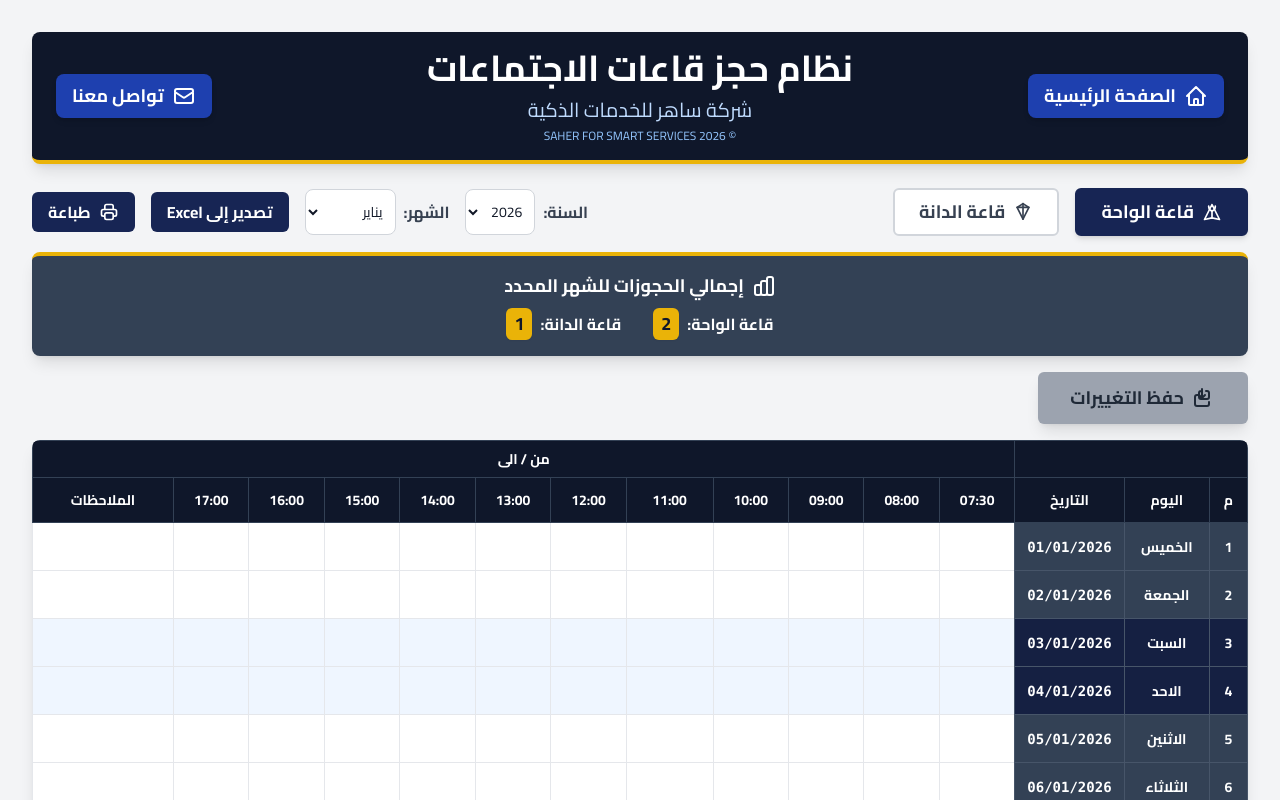
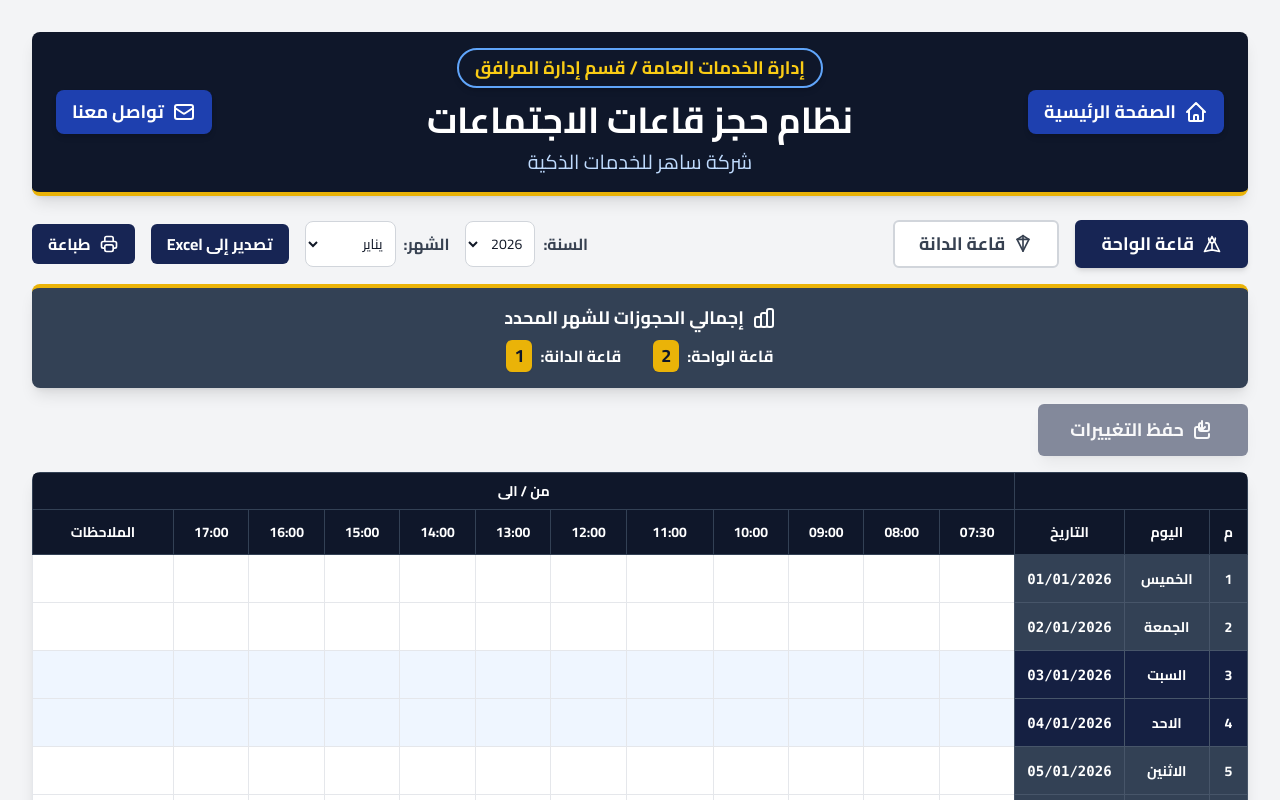
Before and after one commit to privatep88/hall, a React (Vite) app: page / in a window 1280 px wide. Shown: the top 800 px of the page. Built offline with nearby package versions, Linux system fonts and the light colour scheme.

Commit message:
feat: Simplify booking state management
Remove draft state and directly update the main bookings state. This establishes localStorage as the single source of truth and simplifies state synchronization. Introduce a flag for unsaved changes to manage save confirmation.

```diff
--- a/App.tsx
+++ b/App.tsx
@@ -49,7 +49,7 @@ const App: React.FC = () => {
     const [selectedHall, setSelectedHall] = useState<Hall>(Hall.AlWaha);
     const [currentDate, setCurrentDate] = useState(new Date());
 
-    // Load saved bookings from localStorage. This is the "source of truth".
+    // Single source of truth for bookings, loaded from localStorage.
     const [bookings, setBookings] = useState<Booking[]>(() => {
         try {
             const savedBookings = localStorage.getItem('hallBookings');
@@ -60,19 +60,13 @@ const App: React.FC = () => {
         }
     });
 
-    // Draft state for unsaved changes. All UI interactions modify this state.
-    const [draftBookings, setDraftBookings] = useState<Booking[]>([]);
+    // State to track if there are changes since the last manual save confirmation.
+    const [hasUnsavedChanges, setHasUnsavedChanges] = useState(false);
 
     // State for save button feedback
     const [saveStatus, setSaveStatus] = useState<'idle' | 'saving' | 'saved'>('idle');
 
-    // Sync draft with saved state on initial load or after a manual save.
-    useEffect(() => {
-        setDraftBookings(bookings);
-    }, [bookings]);
-
-
-    // Persist the main `bookings` state to localStorage whenever it changes.
+    // Persist bookings to localStorage automatically whenever they change.
     useEffect(() => {
         try {
             localStorage.setItem('hallBookings', JSON.stringify(bookings));
@@ -96,7 +90,7 @@ const App: React.FC = () => {
     };
 
     const handleBookingClick = (bookingId: string) => {
-        const bookingToEdit = draftBookings.find(b => b.id === bookingId);
+        const bookingToEdit = bookings.find(b => b.id === bookingId);
         if (bookingToEdit) {
             setModalInfo({ isOpen: true, bookingToEdit });
         }
@@ -109,7 +103,7 @@ const App: React.FC = () => {
     const handleSaveBooking = (bookingData: Omit<Booking, 'id' | 'hallId'>) => {
         const currentHall = modalInfo.bookingToEdit ? modalInfo.bookingToEdit.hallId : selectedHall;
 
-        const hasConflict = draftBookings.some(b => {
+        const hasConflict = bookings.some(b => {
             if (modalInfo.bookingToEdit && b.id === modalInfo.bookingToEdit.id) {
                 return false; // Don't check against self when editing
             }
@@ -125,40 +119,39 @@ const App: React.FC = () => {
         }
 
         if (modalInfo.bookingToEdit) {
-            // Update draft bookings
-            setDraftBookings(draftBookings.map(b => b.id === modalInfo.bookingToEdit!.id ? { ...modalInfo.bookingToEdit!, ...bookingData } : b));
+            // Update booking
+            setBookings(bookings.map(b => b.id === modalInfo.bookingToEdit!.id ? { ...modalInfo.bookingToEdit!, ...bookingData } : b));
         } else {
-            // Create new booking in draft
+            // Create new booking
             const newBooking: Booking = {
                 ...bookingData,
                 id: new Date().toISOString(),
                 hallId: selectedHall,
             };
-            setDraftBookings([...draftBookings, newBooking]);
+            setBookings([...bookings, newBooking]);
         }
+        setHasUnsavedChanges(true);
         handleCloseModal();
     };
 
     const handleDeleteBooking = () => {
         if (modalInfo.bookingToEdit) {
-            // Delete from draft bookings
-            setDraftBookings(draftBookings.filter(b => b.id !== modalInfo.bookingToEdit!.id));
+            // Delete booking
+            setBookings(bookings.filter(b => b.id !== modalInfo.bookingToEdit!.id));
+            setHasUnsavedChanges(true);
             handleCloseModal();
         }
     };
 
-    // Manual save handler
+    // Manual save handler for user feedback
     const handleSaveChanges = () => {
         setSaveStatus('saving');
-        setBookings(draftBookings); // Commit draft changes to the main state, triggering localStorage persistence.
+        // Data is already saved automatically by the useEffect hook.
+        // This button just provides confirmation.
+        setHasUnsavedChanges(false); // Reset the change tracker
         setSaveStatus('saved');
-        setTimeout(() => setSaveStatus('idle'), 2000); // Reset status after 2 seconds
+        setTimeout(() => setSaveStatus('idle'), 2000); // Reset button text after 2 seconds
     };
-
-    // Check for unsaved changes to enable/disable the save button
-    const hasUnsavedChanges = useMemo(() => {
-        return JSON.stringify(bookings) !== JSON.stringify(draftBookings);
-    }, [bookings, draftBookings]);
 
     const handleYearChange = (e: React.ChangeEvent<HTMLSelectElement>) => {
         const newYear = parseInt(e.target.value, 10);
@@ -186,13 +179,13 @@ const App: React.FC = () => {
             [Hall.AlDana]: 0,
         };
 
-        for (const booking of draftBookings) { // Use draft bookings for live count
+        for (const booking of bookings) {
             if (booking.date.startsWith(yearMonthPrefix)) {
                 counts[booking.hallId]++;
             }
         }
         return counts;
-    }, [draftBookings, currentDate]);
+    }, [bookings, currentDate]);
 
     // Time slots in chronological order
     const timeSlots = ['07:30', '08:00', '09:00', '10:00', '11:00', '12:00', '13:00', '14:00', '15:00', '16:00', '17:00', '18:00'];
@@ -286,7 +279,7 @@ const App: React.FC = () => {
             return arabicDayNames[dayName] || dayName;
         };
 
-        const filteredBookings = draftBookings.filter(b => b.hallId === selectedHall);
+        const filteredBookings = bookings.filter(b => b.hallId === selectedHall);
 
         daysInMonth.forEach((day, index) => {
             const rowIndex = sheetData.length;
@@ -363,11 +356,13 @@ const App: React.FC = () => {
                         </a>
                     </div>
                     <div className="text-center">
+                        <p className="inline-block px-4 py-1 mb-3 border-2 border-blue-400 text-yellow-400 rounded-full text-lg font-bold shadow-md">
+                            إدارة الخدمات العامة / قسم إدارة المرافق
+                        </p>
                         <h1 className="text-2xl md:text-4xl font-bold text-white">
                             نظام حجز قاعات الاجتماعات
                         </h1>
                         <p className="mt-2 text-xl text-blue-200">شركة ساهر للخدمات الذكية</p>
-                        <p className="mt-1 text-xs text-blue-300">© {new Date().getFullYear()} SAHER FOR SMART SERVICES</p>
                     </div>
                 </div>
             </header>
@@ -466,10 +461,10 @@ const App: React.FC = () => {
                         disabled={!hasUnsavedChanges || saveStatus === 'saving'}
                         className={`inline-flex items-center justify-center gap-2 px-8 py-3 text-lg font-bold rounded-md transition-all duration-300 shadow-lg focus:outline-none focus:ring-2 focus:ring-offset-2 ${
                             !hasUnsavedChanges
-                                ? 'bg-gray-400 text-gray-800 cursor-not-allowed'
+                                ? 'bg-[#152042] text-white opacity-50 cursor-not-allowed'
                                 : saveStatus === 'saved'
                                 ? 'bg-teal-500 text-white focus:ring-teal-400'
-                                : 'bg-blue-950 text-white hover:bg-blue-800 focus:ring-blue-500'
+                                : 'bg-[#152042] text-white hover:bg-blue-900 focus:ring-blue-500'
                         }`}
                     >
                         <SaveIcon className="w-6 h-6" />
@@ -485,7 +480,7 @@ const App: React.FC = () => {
                     <ScheduleTable
                         days={daysInMonth}
                         timeSlots={timeSlots}
-                        bookings={draftBookings.filter(b => b.hallId === selectedHall)}
+                        bookings={bookings.filter(b => b.hallId === selectedHall)}
                         onCellClick={handleCellClick}
                         onBookingClick={handleBookingClick}
                     />
```
